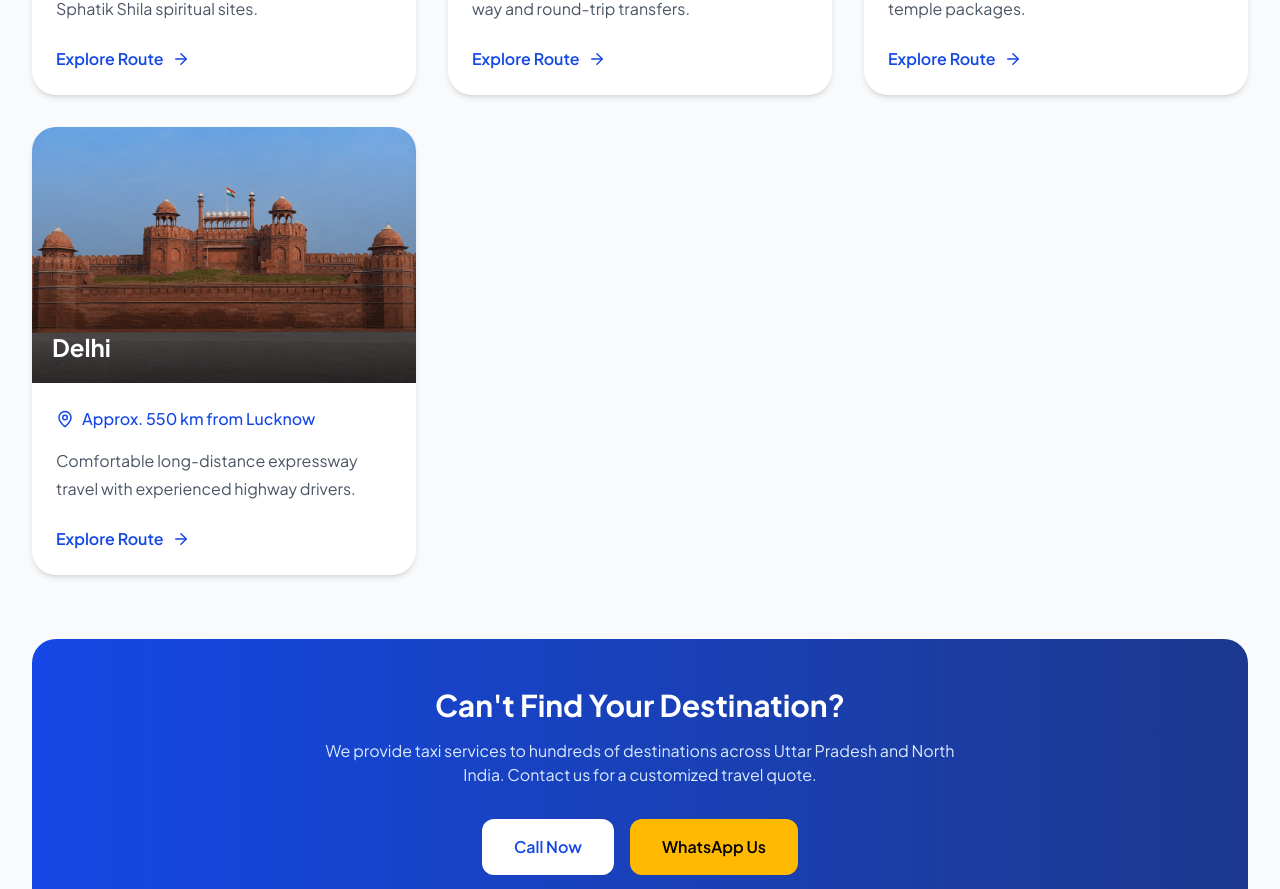
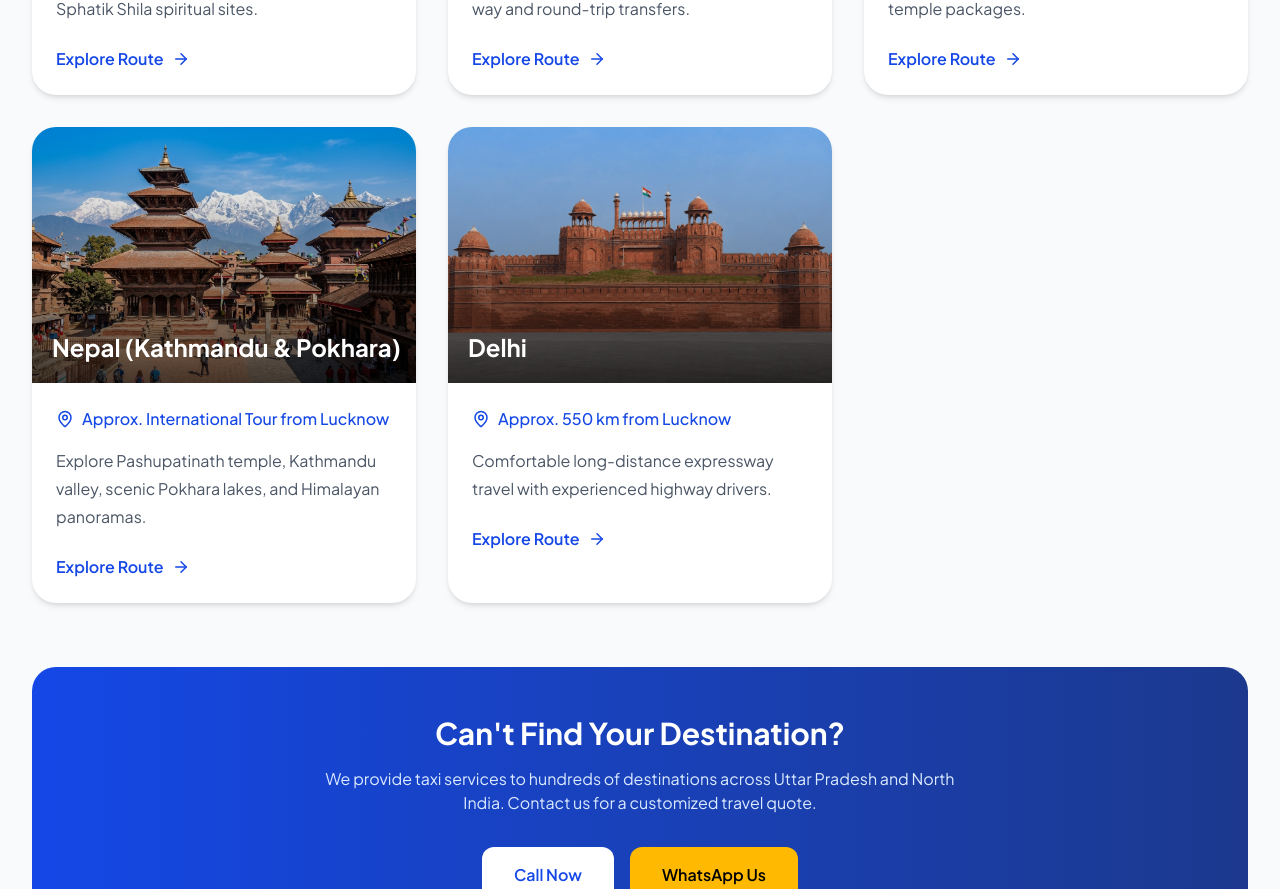
Before and after one commit to alokgupta615/Kuldeep-travel, a Next.js app: page / in a window 1280 px wide. Shown: the part 9175-10064 px from the top of the page. Built offline with nearby package versions, Linux system fonts and the light colour scheme; no server answers.

Commit message:
feat(home): add Nepal (Kathmandu & Pokhara) destination card to homepage

```diff
--- a/src/components/Destinations.tsx
+++ b/src/components/Destinations.tsx
@@ -67,6 +67,14 @@ const destinations = [
     distance: "470 km",
     description: "Shri Krishna Janmabhoomi & Vrindavan holy temple packages.",
     href: "/book-now",
+  },
+  {
+    name: "Nepal (Kathmandu & Pokhara)",
+    image: "/images/destinations/nepal.png",
+    distance: "International Tour",
+    description:
+      "Explore Pashupatinath temple, Kathmandu valley, scenic Pokhara lakes, and Himalayan panoramas.",
+    href: "/tour-packages/lucknow-to-nepal",
   },
   {
     name: "Delhi",
```
Also changed, not shown: public/images/destinations/nepal.png (added).
